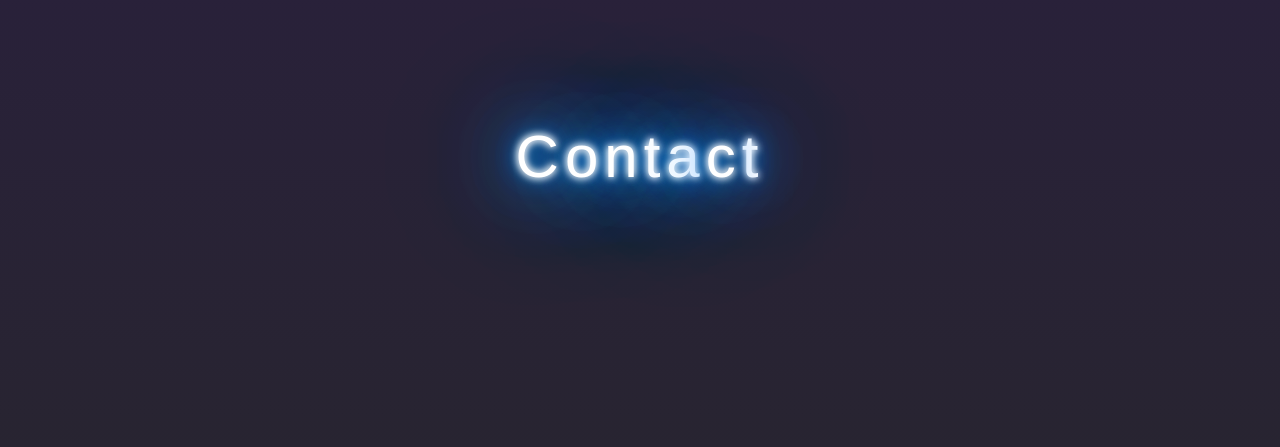
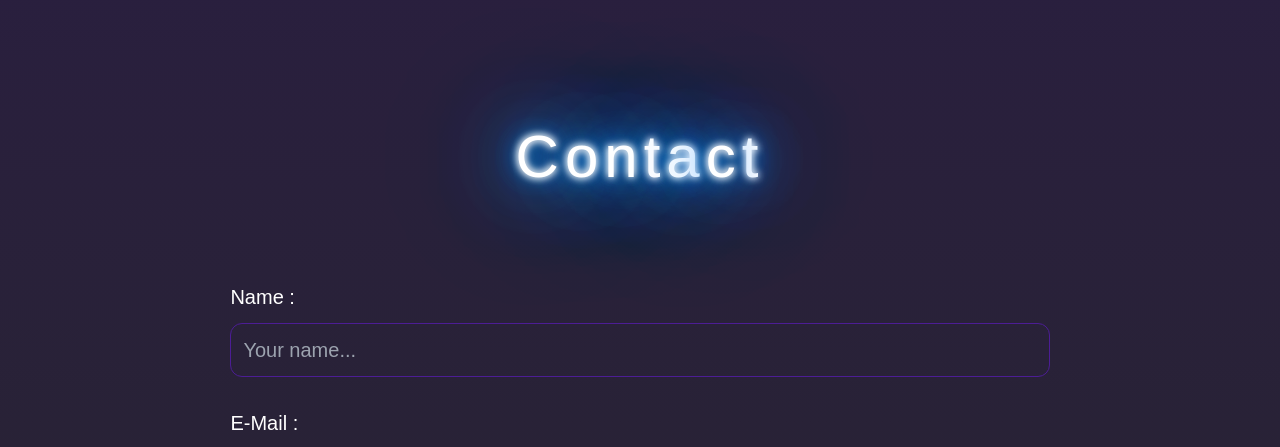
Before and after one commit to estebanCastaneira/myPortfolio, a React (Vite) app: page / in a window 1280 px wide. Shown: the part 2319-2766 px from the top of the page. Built offline with nearby package versions, Linux system fonts and the light colour scheme.

Commit message:
contact very good setup

```diff
--- a/src/components/contact/Contact.jsx
+++ b/src/components/contact/Contact.jsx
@@ -1,11 +1,50 @@
 import { useRef } from "react"
+import Input from "./Input"
 function Contact() {
   const sectionContact = useRef(null)
   return (
-    <div id="contact" ref={sectionContact} className="h-screen pt-32 sm:py-24">
+    <div id="contact" ref={sectionContact} className="py-32 sm:py-24">
       <h2 className="neonText text-4xl sm:text-6xl text-center tracking-widest">
         Conta<span className="flicker">c</span>t
       </h2>
+      <div className="mt-24">
+        <form action="">
+          <fieldset>
+            <div className="flex flex-col justify-center items-center text-xl gap-8">
+              <Input
+                label={"Name :"}
+                type={"text"}
+                placeholder={"Your name..."}
+              />
+              <Input
+                label={"E-Mail :"}
+                type={"email"}
+                placeholder={"Your e-mail..."}
+              />
+              <Input
+                label={"Phone :"}
+                type={"phone"}
+                placeholder={"Your phone...(optional)"}
+              />
+
+              <div className="w-full sm:w-[80%] flex flex-col gap-3">
+                <label className="z-10">Message :</label>
+                <textarea
+                  name="message"
+                  id="message"
+                  placeholder="Leave your message..."
+                  className="p-3 rounded-xl w-full h-64 bg-transparent border border-violet-900"
+                ></textarea>
+              </div>
+              <div className="my-5">
+                <button className="send-button text-2xl py-4 px-6 bg-transparent border border-violet-900 hover:scale-110 transition-all rounded-xl">
+                  Send
+                </button>
+              </div>
+            </div>
+          </fieldset>
+        </form>
+      </div>
     </div>
   )
 }
--- /dev/null
+++ b/src/components/contact/Input.jsx
@@ -0,0 +1,13 @@
+function Input({ label, type, placeholder }) {
+  return (
+    <div className="flex flex-col w-full sm:w-[80%] gap-3">
+      <label className="z-10">{label}</label>
+      <input
+        className="p-3 rounded-xl bg-transparent border border-violet-900"
+        type={type}
+        placeholder={placeholder}
+      />
+    </div>
+  )
+}
+export default Input
--- a/src/styles/index.css
+++ b/src/styles/index.css
@@ -11,6 +11,7 @@ h6,
 p,
 a,
 input,
+textarea,
 label,
 legend,
 button {
--- a/src/styles/styles.css
+++ b/src/styles/styles.css
@@ -82,3 +82,22 @@
   box-shadow: #008fff -20px 5px 80px;
 }
 /* Portfolio */
+
+/* Contact */
+
+input:focus,
+textarea:focus {
+  outline: #4c1d95;
+  box-shadow: -10px -10px 80px 8px #4c1d95;
+  background-color: black;
+  transition: all;
+  transition-duration: 700ms;
+}
+
+textarea {
+  resize: none;
+}
+.send-button:hover {
+  border: none;
+  box-shadow: -10px -10px 80px 8px #4c1d95;
+}
```
